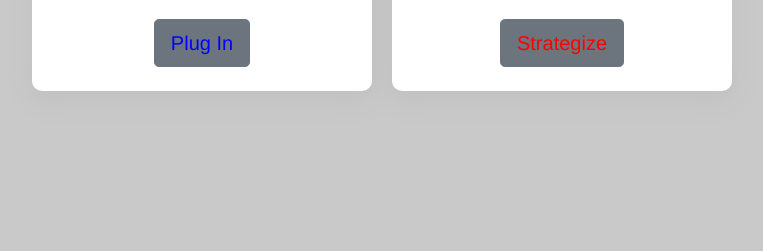
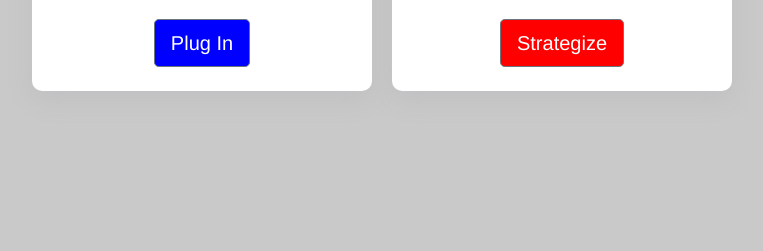
Before and after one commit to GabrielNavata/CSE-106-Final-Project, a Python web app: template ForumApp/templates/index.html in a window 1280 px wide. Shown: the part 549-800 px from the top of the page, without its empty margins (258-1021 px from the left). Run offline with Jinja, Linux system fonts and the light colour scheme; the template is opened without the code that fills it, so the values that code supplies are empty; some libraries are stand-ins or nearby versions.

Commit message:
button colors

```diff
--- a/ForumApp/static/css/style.css
+++ b/ForumApp/static/css/style.css
@@ -118,9 +118,9 @@ ul, ol {
 }
 
 #board_button{
-  color: red;
+  background-color: red;
 }
 
 #video_button{
-  color: blue;
+  background-color: blue;
 }
```
